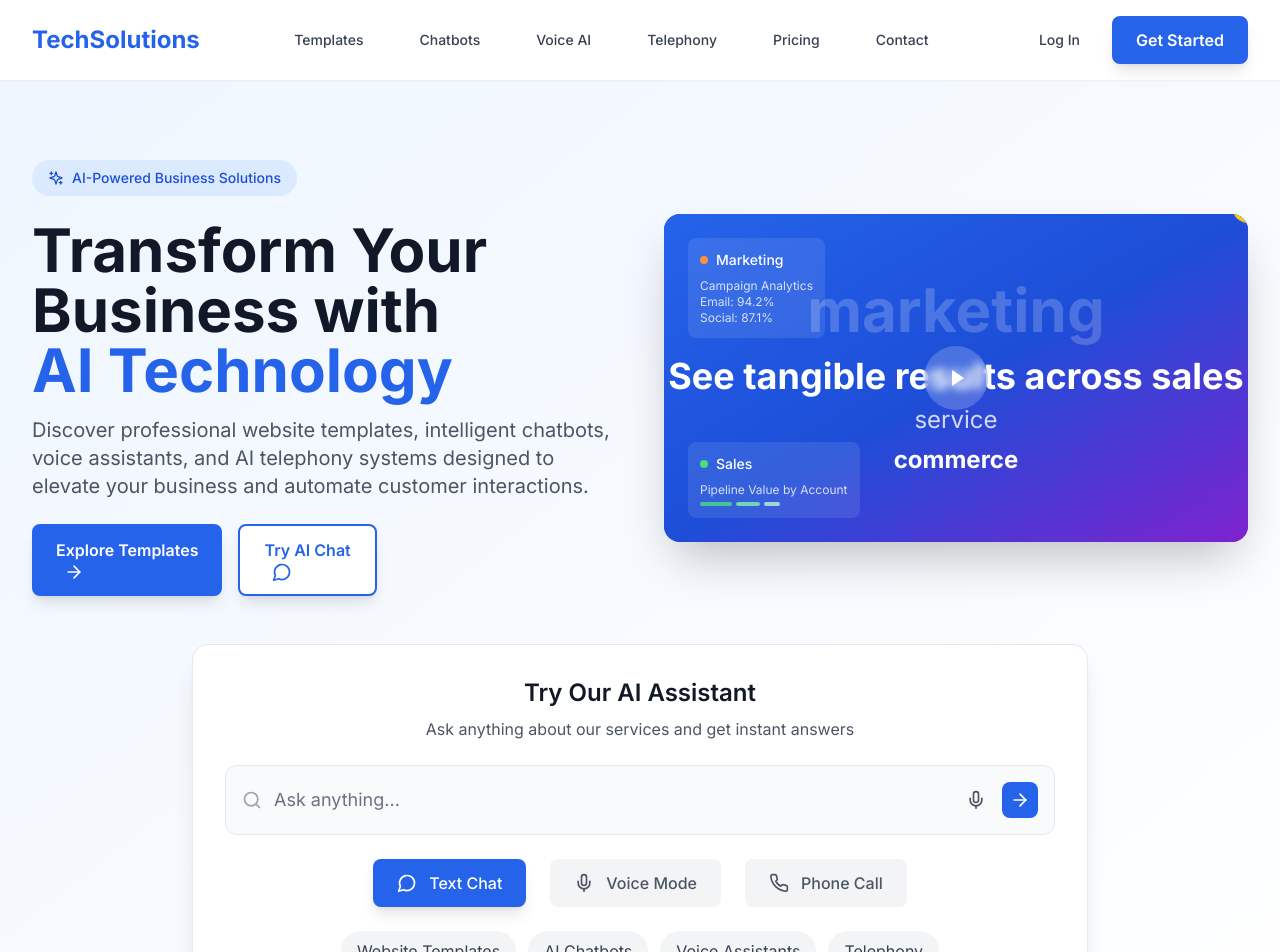
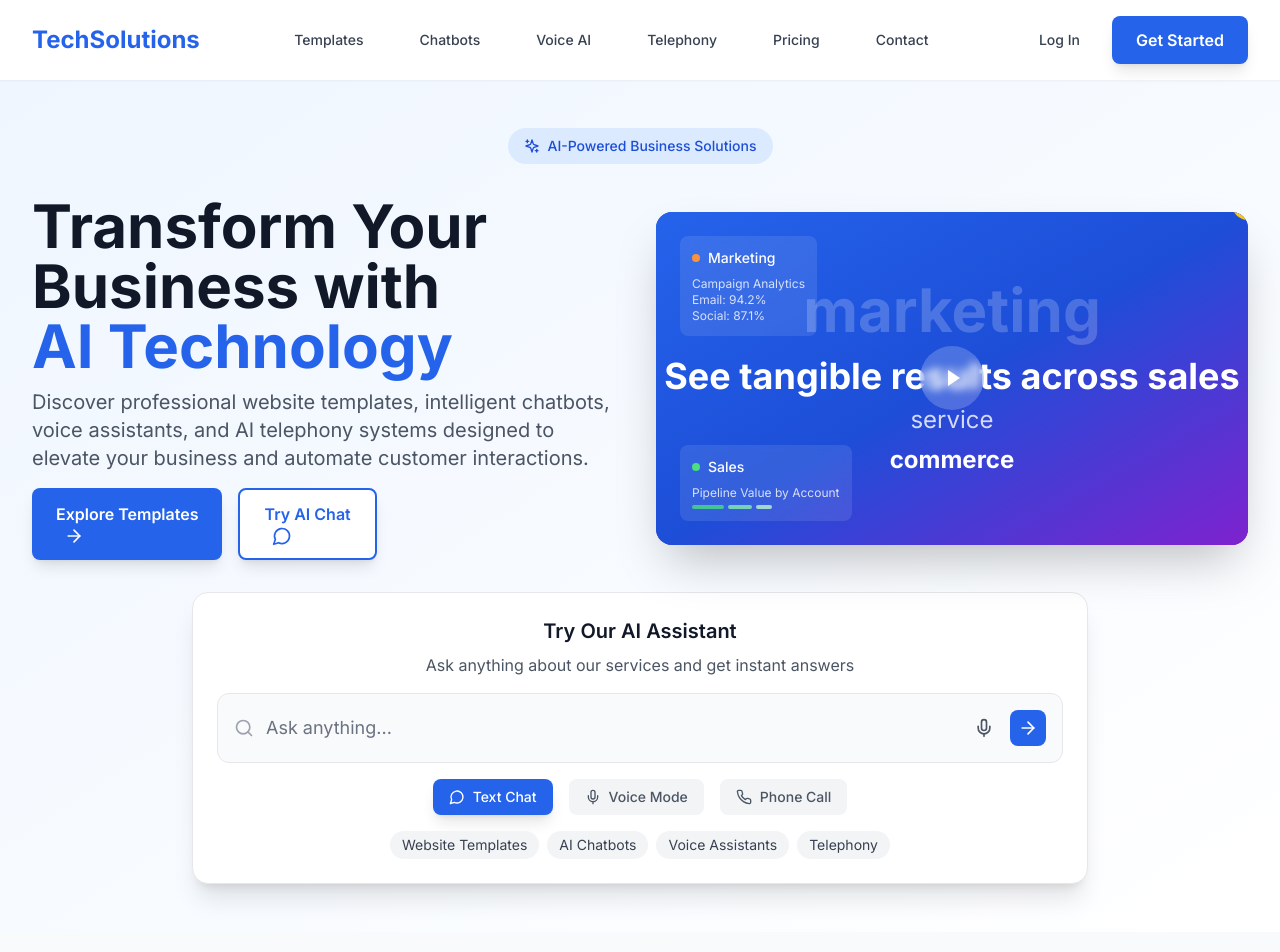
Before and after one commit to Control-B/business-website, a Next.js app: page / in a window 1280 px wide. Shown: the top 952 px of the page. Built offline with nearby package versions, Linux system fonts and the light colour scheme.

Commit message:
Move AI-Powered Business Solutions badge to center top of hero section

```diff
--- a/components/Hero.tsx
+++ b/components/Hero.tsx
@@ -14,26 +14,29 @@ const Hero = () => {
   ]
 
   return (
-    <section className="bg-gradient-to-br from-primary-50 to-white py-12 lg:py-20 overflow-hidden">
+    <section className="bg-gradient-to-br from-primary-50 to-white py-8 lg:py-12 overflow-hidden">
       <div className="max-w-7xl mx-auto px-4 sm:px-6 lg:px-8">
+        {/* Centered Badge */}
+        <div className="text-center mb-8">
+          <div className="inline-flex items-center px-4 py-2 rounded-full bg-primary-100 text-primary-700 text-sm font-medium">
+            <Sparkles className="w-4 h-4 mr-2" />
+            AI-Powered Business Solutions
+          </div>
+        </div>
+
         {/* Top Section: Text and Video at Same Level */}
-        <div className="grid lg:grid-cols-2 gap-12 items-center mb-12">
+        <div className="grid lg:grid-cols-2 gap-8 items-center mb-8">
           {/* Left Content */}
           <div className="text-left">
-            {/* Badge */}
-            <div className="inline-flex items-center px-4 py-2 rounded-full bg-primary-100 text-primary-700 text-sm font-medium mb-6">
-              <Sparkles className="w-4 h-4 mr-2" />
-              AI-Powered Business Solutions
-            </div>
 
             {/* Headline */}
-            <h1 className="text-4xl md:text-6xl font-bold text-gray-900 mb-4 animate-fade-in">
+            <h1 className="text-4xl md:text-6xl font-bold text-gray-900 mb-3 animate-fade-in">
               Transform Your Business with
               <span className="text-primary-600 block">AI Technology</span>
             </h1>
 
             {/* Description */}
-            <p className="text-xl text-gray-600 mb-6 max-w-2xl animate-slide-up">
+            <p className="text-xl text-gray-600 mb-4 max-w-2xl animate-slide-up">
               Discover professional website templates, intelligent chatbots, voice assistants,
               and AI telephony systems designed to elevate your business and automate
               customer interactions.
@@ -133,14 +136,14 @@ const Hero = () => {
 
         {/* Bottom Section: Chatbot Interface - Full Width */}
         <div className="max-w-4xl mx-auto">
-          <div className="bg-white rounded-2xl shadow-xl border border-gray-200 p-8">
-            <div className="text-center mb-6">
-              <h3 className="text-2xl font-semibold text-gray-900 mb-2">Try Our AI Assistant</h3>
+          <div className="bg-white rounded-2xl shadow-xl border border-gray-200 p-6">
+            <div className="text-center mb-4">
+              <h3 className="text-xl font-semibold text-gray-900 mb-2">Try Our AI Assistant</h3>
               <p className="text-gray-600">Ask anything about our services and get instant answers</p>
             </div>
 
             {/* Chat Input */}
-            <div className="relative mb-6">
+            <div className="relative mb-4">
               <div className="flex items-center bg-gray-50 rounded-xl border border-gray-200 p-4">
                 <Search className="w-5 h-5 text-gray-400 mr-3" />
                 <input
@@ -162,32 +165,32 @@ const Hero = () => {
             </div>
 
             {/* Chat Mode Buttons */}
-            <div className="flex items-center justify-center space-x-6 mb-6">
+            <div className="flex items-center justify-center space-x-4 mb-4">
               {chatModes.map((mode) => {
                 const Icon = mode.icon
                 return (
                   <button
                     key={mode.id}
                     onClick={() => setActiveMode(mode.id)}
-                    className={`flex items-center space-x-3 px-6 py-3 rounded-lg transition-all duration-200 ${
+                    className={`flex items-center space-x-2 px-4 py-2 rounded-lg transition-all duration-200 ${
                       activeMode === mode.id
                         ? 'bg-primary-600 text-white shadow-lg'
                         : 'bg-gray-100 text-gray-600 hover:bg-gray-200'
                     }`}
                   >
-                    <Icon className="w-5 h-5" />
-                    <span className="font-medium">{mode.label}</span>
+                    <Icon className="w-4 h-4" />
+                    <span className="text-sm font-medium">{mode.label}</span>
                   </button>
                 )
               })}
             </div>
 
             {/* Quick Actions */}
-            <div className="flex flex-wrap justify-center gap-3">
+            <div className="flex flex-wrap justify-center gap-2">
               {['Website Templates', 'AI Chatbots', 'Voice Assistants', 'Telephony'].map((action) => (
                 <button
                   key={action}
-                  className="px-4 py-2 bg-gray-100 hover:bg-gray-200 text-gray-700 rounded-full transition-colors"
+                  className="px-3 py-1 bg-gray-100 hover:bg-gray-200 text-gray-700 text-sm rounded-full transition-colors"
                 >
                   {action}
                 </button>
```
